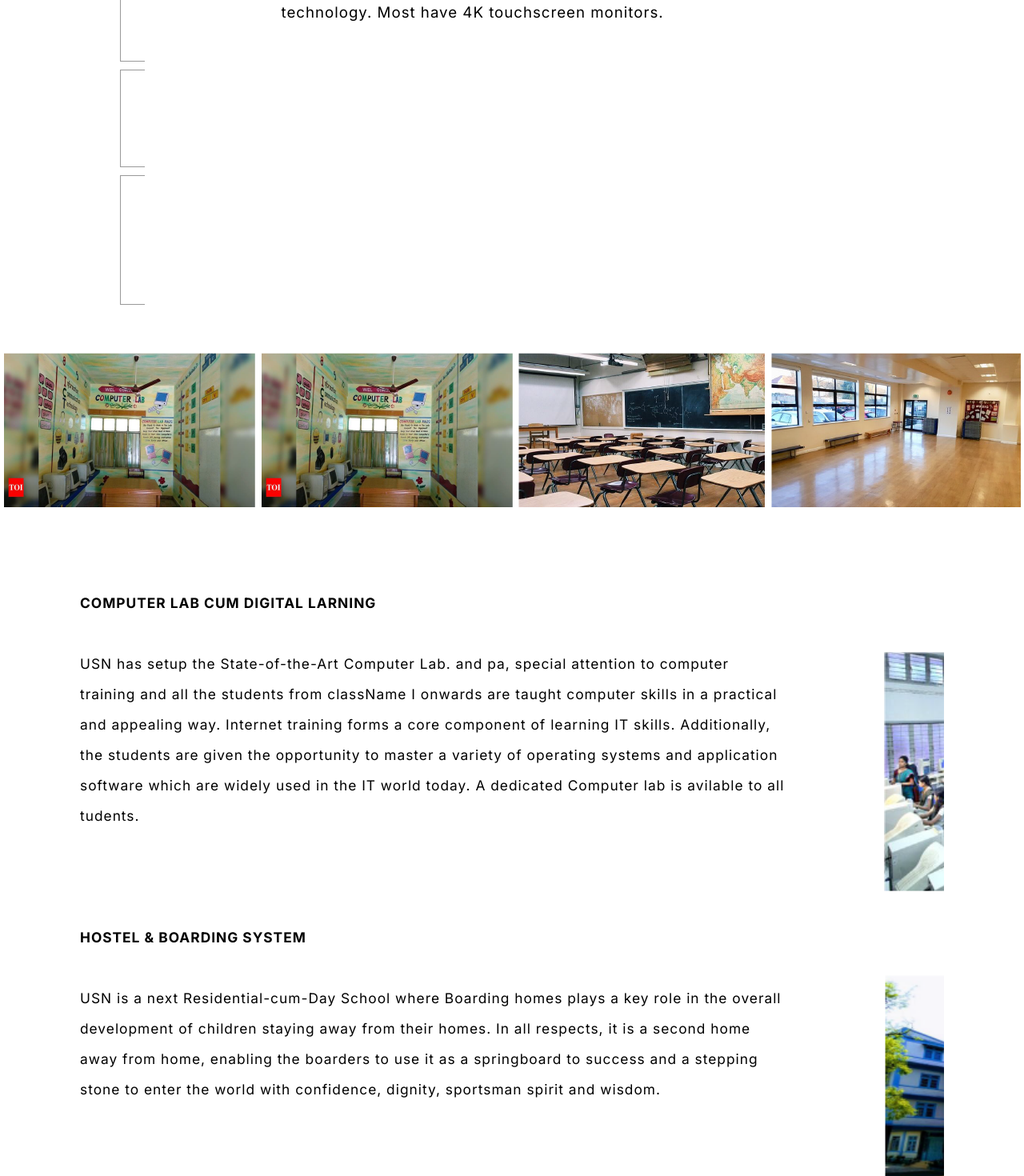
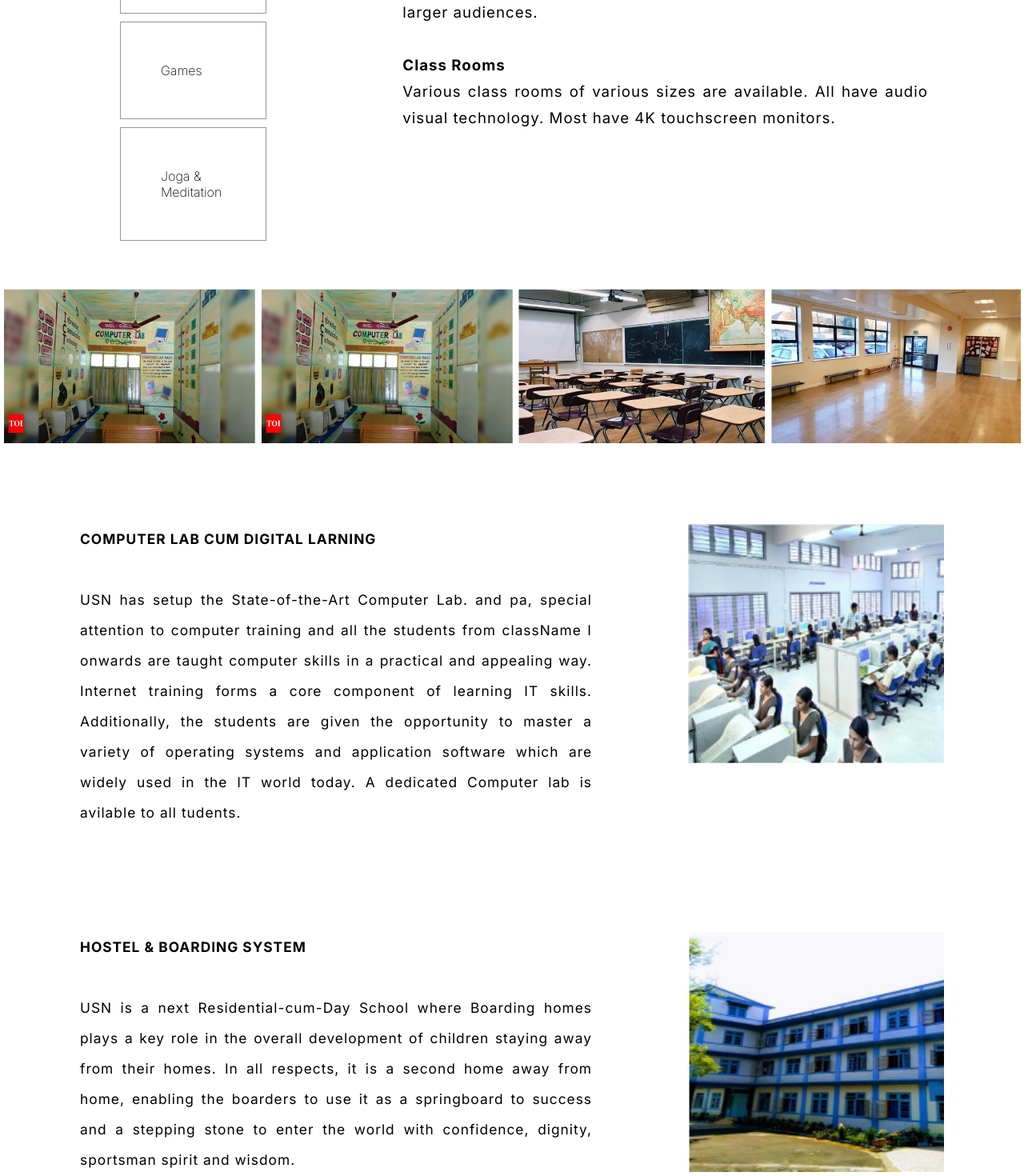
Before and after one commit to harsh6975/Union-School, a React (Create React App) app: page /facilities in a window 1280 px wide. Shown: the part 2057-3527 px from the top of the page at 80% size. Built offline with nearby package versions, Linux system fonts and the light colour scheme.

Commit message:
facilities

```diff
--- a/src/component/Facility.js
+++ b/src/component/Facility.js
@@ -20,7 +20,6 @@ function Facility() {
     <>
       <Navbar1 />
       <Banner image={faci} />
-      <div className={styles.content2}>
       <section className={styles.middlesection}>
         <div className={styles.box}>
           <h1>FACILITIES</h1>
@@ -89,25 +88,22 @@ function Facility() {
                 sprung floor. It measures 150m2 in total.
               </p>
             </div>
-
-              <div className={styles.imagecontainer}>
-                <div className={styles.i1}>
+            <div>
               <img src={f1} alt="pic" />
-                </div>
             </div>
           </section>
           <p>
             <b>Main Hall</b>
             <br />
-              The Main Hall, which was built in 2017, measures 254m2 in total.
-              It has modern audio- visual technology including high quality
+            The Main Hall, which was built in 2017, measures 254m2 in total. It
+            has modern audio- visual technology including high quality
             projection, large screen and high quality sound. Bleacher seating
             capacity of up to approx. 280. Other seating may be available for
             larger audiences. <br />
             <br />
-              <b>classNamerooms</b>
+            <b>Class Rooms</b>
             <br />
-              Various classNamerooms of various sizes are available. All have
+            Various class rooms of various sizes are available. All have
             audio visual technology. Most have 4K touchscreen monitors.
           </p>
         </div>
@@ -118,43 +114,47 @@ function Facility() {
         <img src={f4} alt="" />
         <img src={f5} alt="" />
       </div>
-        <section className={styles.middsection}>
-          <div className={styles.textcontainer}>
+      <div className={styles.middsection}>
         <p>
           <b>COMPUTER LAB CUM DIGITAL LARNING</b>
           <br />
           <br />
           USN has setup the State-of-the-Art Computer Lab. and pa, special
-              attention to computer training and all the students from className
-              I onwards are taught computer skills in a practical and appealing
-              way. Internet training forms a core component of learning IT
-              skills. Additionally, the students are given the opportunity to
-              master a variety of operating systems and application software
-              which are widely used in the IT world today. A dedicated Computer
-              lab is avilable to all tudents. <br />
-              <br />
-              <br />
-              <br />
+          attention to computer training and all the students from className I
+          onwards are taught computer skills in a practical and appealing way.
+          Internet training forms a core component of learning IT skills.
+          Additionally, the students are given the opportunity to master a
+          variety of operating systems and application software which are widely
+          used in the IT world today. A dedicated Computer lab is avilable to
+          all tudents. <br />
+        </p>
+        <div className={styles.i1}>
+          <img src={f6} alt="pic" />
+        </div>
+      </div>
+      <div className={styles.middsection}>
+        <p>
           <b>HOSTEL & BOARDING SYSTEM</b> <br />
           <br />
-              USN is a next Residential-cum-Day School where Boarding homes
-              plays a key role in the overall development of children staying
-              away from their homes. In all respects, it is a second home away
-              from home, enabling the boarders to use it as a springboard to
-              success and a stepping stone to enter the world with confidence,
-              dignity, sportsman spirit and wisdom.
-              <br />
-              <br />
-              <br />
-              <br />
+          USN is a next Residential-cum-Day School where Boarding homes plays a
+          key role in the overall development of children staying away from
+          their homes. In all respects, it is a second home away from home,
+          enabling the boarders to use it as a springboard to success and a
+          stepping stone to enter the world with confidence, dignity, sportsman
+          spirit and wisdom.
+        </p>
+        <div className={styles.i1}>
+          <img src={f7} alt="pic" />
+        </div>
+      </div>
+      <div className={styles.middsection}>
+        <p>
           <b>Multi-Use Games Area (M.U.G.A)</b>
           <br />
           <br />
           The M.U.G.A., which was installed in 2018, is surrounded by solid
-              fencing. It measures 1268m2 in total. It is marked out for a range
-              of sports.
-              <br />
-              <br />
+          fencing. It measures 1268m2 in total. It is marked out for a range of
+          sports.
           <br />
           <br />
           <b>JOGA EDUCATION</b>
@@ -164,42 +164,31 @@ function Facility() {
           exercises to promote lifetime wellness. Our vision is to make yoga
           available in all schools so that students and teachers develop
           body-mind awareness and the ability to nurture theirown.
-              <br />
-              <br />
-              <br />
-              <br />
+        </p>
+        <div className={styles.i1}>
+          <img src={f8} alt="pic" />
+        </div>
+      </div>
+      <div className={styles.middsection}>
+        <p>
           <b>UNDERTAKING FOR SCHOOL TRANSPORT</b>
           <br />
           <br />
           I/We understand that the use of school transport is obligatory.
           Monthly bus fee payable for the scheduled route/routes will be
-              notified by the school authorities from time to time. The bus fee
-              is payable for all the 12 months of a year. Pupil will be dropped
-              only at the predetermined alighting point. A guardian cannot
-              personally collect a pupil availing of school transport except in
-              an emergency. In such a case, a request should be made in writing
-              to the Principal to permit the guardian concerned to personally
-              collect his/her ward from the School by 9.00 a.m. on the concerned
-              day. However, no pupil will be handed over to an escort unless the
-              relevant ID card is produced.
+          notified by the school authorities from time to time. The bus fee is
+          payable for all the 12 months of a year. Pupil will be dropped only at
+          the predetermined alighting point. A guardian cannot personally
+          collect a pupil availing of school transport except in an emergency.
+          In such a case, a request should be made in writing to the Principal
+          to permit the guardian concerned to personally collect his/her ward
+          from the School by 9.00 a.m. on the concerned day. However, no pupil
+          will be handed over to an escort unless the relevant ID card is
+          produced.
         </p>
-          </div>
-
-          <div className={styles.imagcontainer}>
         <div className={styles.i1}>
-              <img src={f6} alt="pic" />
-            </div>
-            <div className={styles.i1}>
-              <img src={f7} alt="pic" />
-            </div>
-            <div className={styles.i3}>
-              <img src={f8} alt="pic" />
-            </div>
-            <div className={styles.i4}>
           <img src={f9} alt="pic" />
         </div>
-          </div>
-        </section>
       </div>
       <Footer />
     </>
--- a/src/styles/facility.module.css
+++ b/src/styles/facility.module.css
@@ -4,26 +4,28 @@
   justify-content: space-between;
   align-items: start;
   gap: 170px;
-  /* background-color: #003466; */
 }
 
-.middlesection .box h1 {
+.box {
+  flex: 1;
+}
+
+.box h1 {
   padding: 0 200px;
   font-size: 24pt;
   font-weight: 600;
   color: #003466;
   margin-top: 90px;
 }
-.middlesection .box img {
-  /* padding-bottom: 20px; */
+.box img {
   margin-top: -30px;
 }
-.middlesection .box h4 {
+.box h4 {
   font-size: 12pt;
   font-weight: 100;
   color: rgba(0, 0, 0, 0.6);
 }
-.middlesection .box .boxx {
+.boxx {
   width: 70;
   min-height: 10vh;
   margin-bottom: 10px;
@@ -31,44 +33,24 @@
   padding: 50px;
   margin-left: 150px;
 }
-.middlesection .box .boxx h4 {
+.boxx h4 {
   font-size: 12pt;
   font-weight: 200;
   /* color: black; */
   color: rgba(0, 0, 0, 2);
 }
-.middlesection .text {
+.text {
   display: flex;
   flex-direction: column;
   gap: 16px;
   margin-top: 210px;
   margin-right: 110px;
+  flex: 2;
 }
 h3 {
   margin-right: 30px;
 }
-/* .middlesection .text .info {
-    width: 650px;
-     min-height: -fit-content; /
-    background-color: #003466;
-    color: white;
-    font-weight: 600;
-    padding: 15px;
-    border-left: 40px solid #211f41;
-    margin-top: 20px;
-    margin-bottom: 40px;
-     line-height: 40; /
-     letter-spacing: 6.5px; /
-  }
-  .middlesection .text .info ul {
-    padding-top: 20px;
-  }
-  .middlesection .text .info ul li {
-     list-style-type: disc; /
-    letter-spacing: 1px;
-    line-height: 16px;
-    font-size: 16px;
-  } */
+
 .middlesection .text p {
   font-size: 14pt;
   line-height: 33px;
@@ -77,21 +59,7 @@ h3 {
   padding-right: 10px;
   margin-bottom: 40px;
 }
-/* .middlesection .text ul {
-    margin-left: 20px;
-    margin-bottom: 30px;
-  }
-  .middlesection .text ul li {
-    margin-bottom: 15px;
-    list-style-type: disc;
-    font-size: 13pt;
-    line-height: 24px;
-    letter-spacing: 0.5px;
-    padding-right: 20px;
-  }
-  .middlesection .text .space {
-    margin-top: 30px;
-  } */
+
 .middlsection {
   display: flex;
   justify-content: space-between;
@@ -124,22 +92,15 @@ h3 {
   text-align-last: unset;
   padding-right: 120px;
   margin-bottom: 30px;
+  flex: 2;
+  text-align: justify;
 }
-.imagcontainer .i1 img {
-  margin-top: 80px;
+
+.i1 {
+  flex: 1;
+}
+
+.i1 img {
   width: 470px;
   height: 300px;
-  margin-bottom: 20px;
 }
-.imagcontainer .i3 img {
-  margin-top: 120px;
-  width: 470px;
-  height: 400px;
-  margin-bottom: 20px;
-}
-.imagcontainer .i4 img {
-  margin-top: 170px;
-  width: 460px;
-  height: 350px;
-  margin-bottom: 10px;
-}
```
Lines whose indentation alone changed are shown as unchanged.
